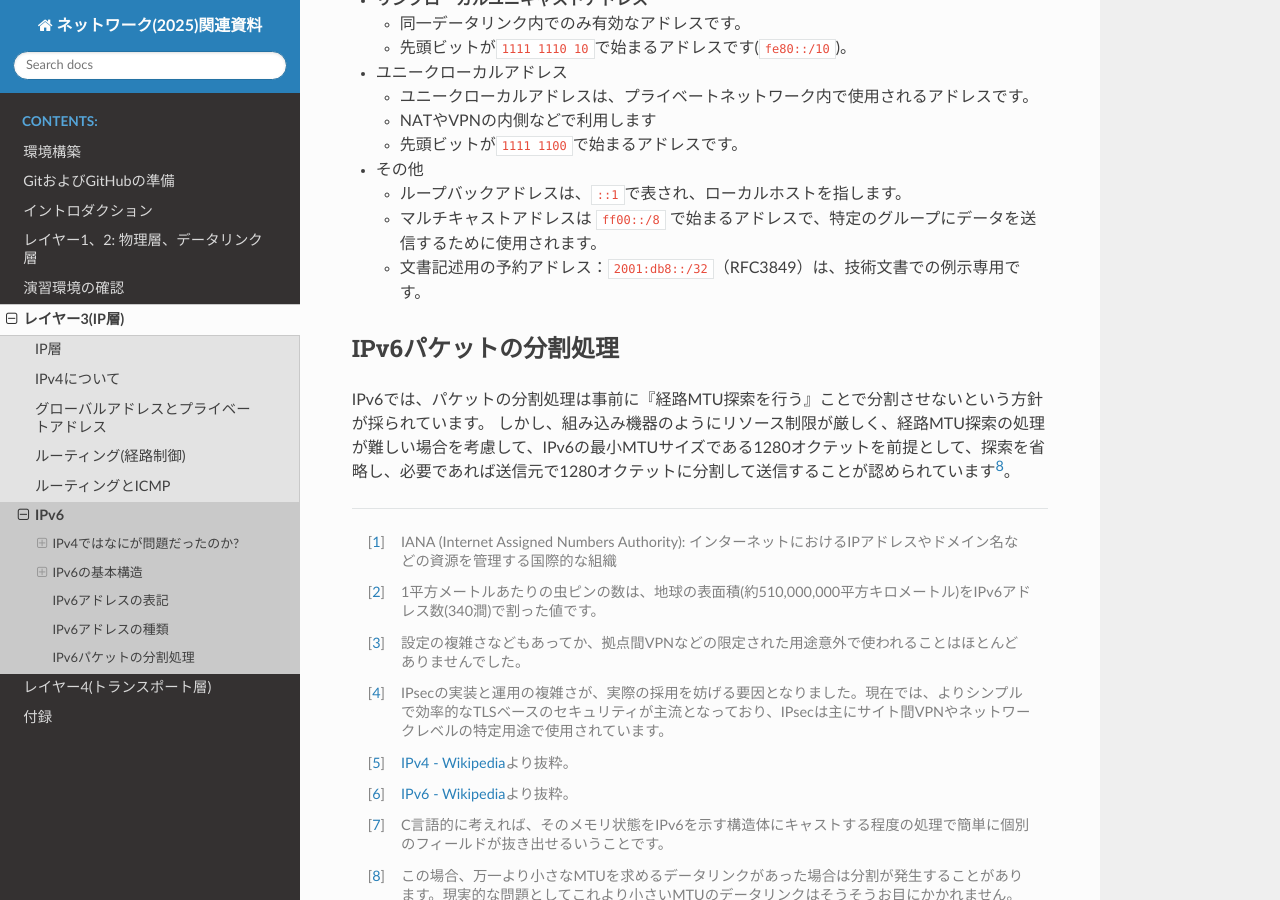
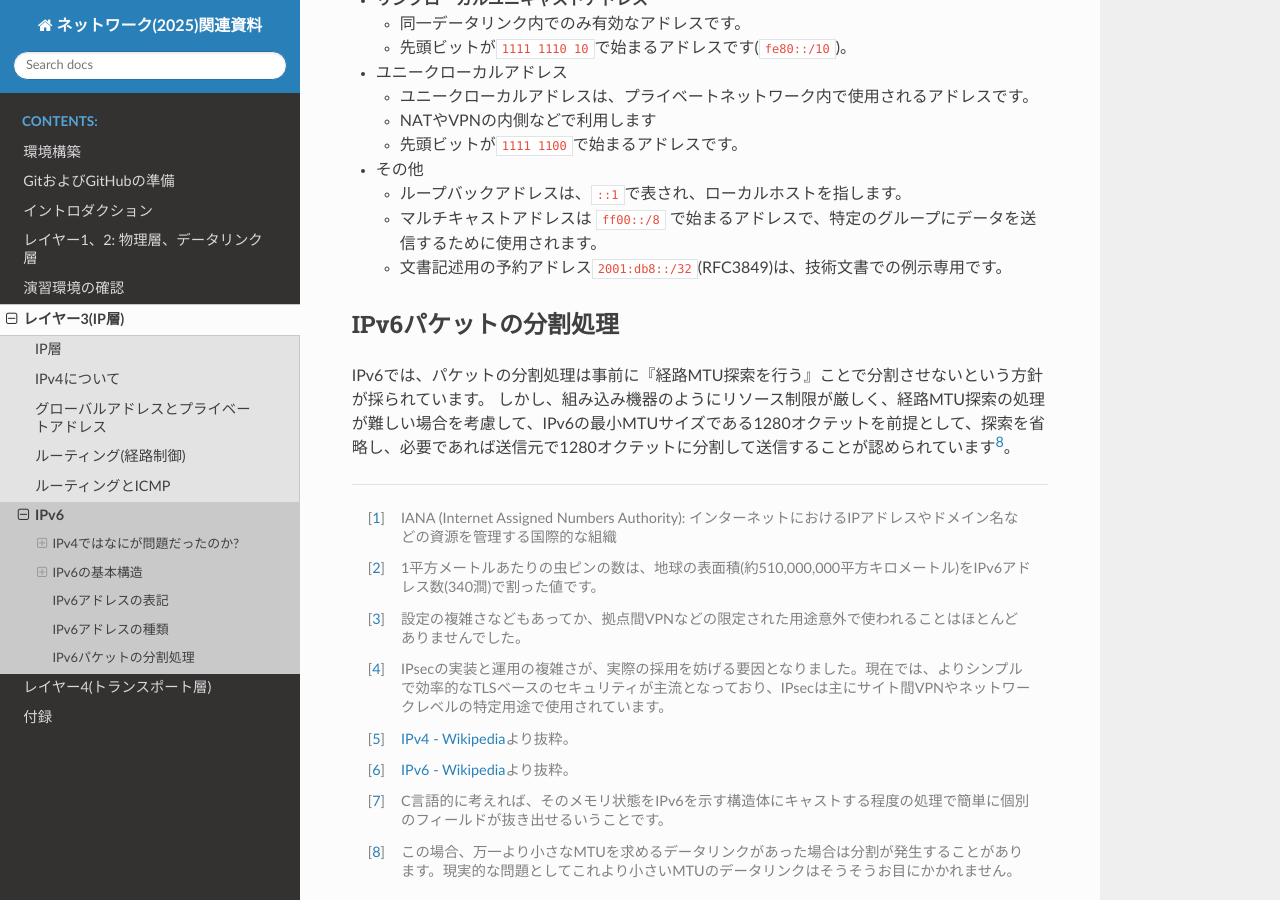
Before and after one commit to densuke/2025-network-doc, a Sphinx documentation site: the page built from source/ip/ipv6.md, in a window 1280 px wide and 900 px high, scrolled down 7875 px. Built offline with Sphinx 7.4.7 and the Read the Docs theme 3.1.0, drawn with Linux system fonts in a browser that asks for light colours.

Commit message:
記号の扱いを修正

```diff
--- a/source/ip/ipv6.md
+++ b/source/ip/ipv6.md
@@ -287,7 +287,7 @@ IPv6のアドレス空間は非常に広いため、IPv4と違って個別の機
 - その他
     - ループバックアドレスは、`::1`で表され、ローカルホストを指します。
     - マルチキャストアドレスは `ff00::/8` で始まるアドレスで、特定のグループにデータを送信するために使用されます。
-    - 文書記述用の予約アドレス：`2001:db8::/32`（RFC3849）は、技術文書での例示専用です。
+    - 文書記述用の予約アドレス`2001:db8::/32`(RFC3849)は、技術文書での例示専用です。
 
 ## IPv6パケットの分割処理
 
```
Also changed, not shown: source/ip/routing.md (+1 -1 lines).
